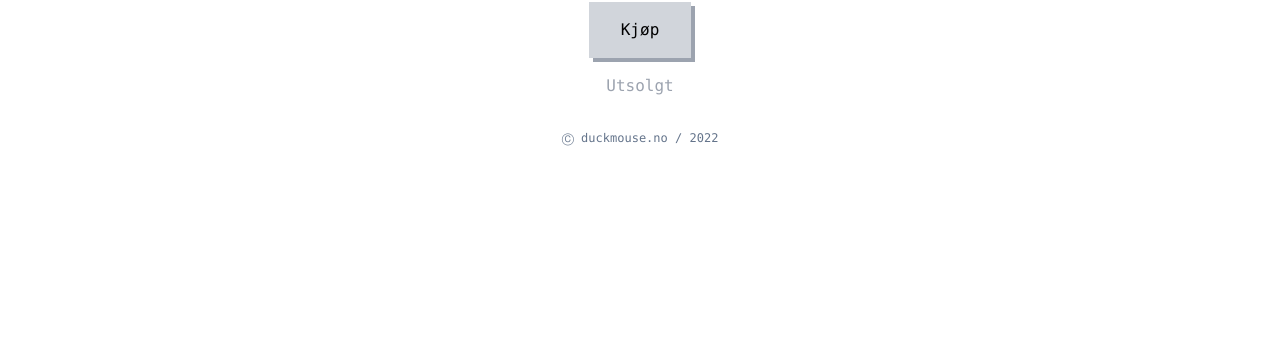
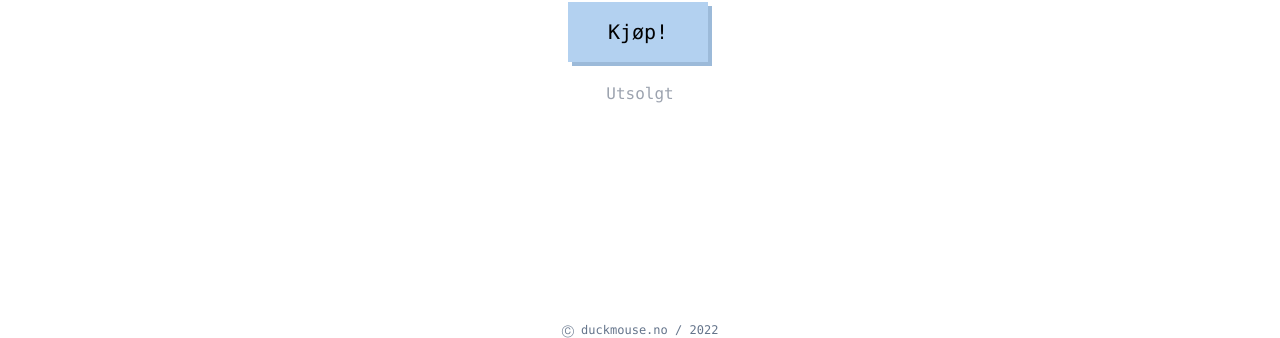
Before and after one commit to duckmouse-no/duckmouse.no, a Gatsby site: page / in a window 1280 px wide. Shown: the part 462-800 px from the top of the page. Built offline with nearby package versions, Linux system fonts and the light colour scheme; Gatsby itself is replaced by a stand-in of ours.

Commit message:
Improve Button styling (#14)
* Improved Button styling

* added aaal the files

```diff
--- a/src/components/Button/button.css
+++ /dev/null
@@ -1,7 +0,0 @@
-button.button--primary {
-  filter: drop-shadow(4px 4px 0px #0ea5e9);
-}
-
-button.button--inactive {
-  filter: drop-shadow(4px 4px 0px #9ca3af);
-}
--- a/src/components/Button/index.tsx
+++ b/src/components/Button/index.tsx
@@ -1,19 +1,35 @@
-import React, { useEffect } from 'react';
-import './button.css';
+import React, { useState } from "react";
 
 interface ButtonProps {
   label: string;
-  type?: 'primary' | 'inactive';
+  type?: "primary" | "inactive";
 }
 
-export const Button = ({ label, type = 'primary' }) => {
-  const getClassName = () => {
-    return type === 'primary'
-      ? 'button--primary bg-sky-300 pt-4 pb-4 pl-8 pr-8'
-      : 'button--inactive bg-gray-300 pt-4 pb-4 pl-8 pr-8 cursor-default';
+const getClassName = (type) => {
+  return type === "primary"
+    ? "bg-btnA drop-shadow-btnA mb-4px mr-4px"
+    : "bg-btnI drop-shadow-mdI mb-4px mr-4px cursor-default";
+};
+
+export const Button = ({ label, type = "primary" }) => {
+  const [className, setClassName] = useState(getClassName(type));
+
+  const handleClick = () => {
+    if (type != "inactive") {
+      setClassName("bg-btnA mt-4px ml-4px");
+      setTimeout(
+        () => setClassName("bg-btnA mb-4px mr-4px drop-shadow-btnA"),
+        100
+      );
+    }
   };
 
-  const className = getClassName();
-
-  return <button className={className}>{label}</button>;
+  return (
+    <button
+      onClick={handleClick}
+      className={className + " text-xl pt-4 pb-4 pl-10 pr-10"}
+    >
+      {label}
+    </button>
+  );
 };
--- a/src/components/Footer/index.tsx
+++ b/src/components/Footer/index.tsx
@@ -1,8 +1,8 @@
-import React from 'react';
+import React from "react";
 
 export const Footer = () => (
-  <footer className='w-screen text-center'>
-    <p className='text-xs text-slate-500 flex-grow mt-8'>
+  <footer className="w-screen text-center">
+    <p className="absolute inset-x-0 bottom-0 text-xs text-slate-500 flex-grow mt-8">
       Ⓒ duckmouse.no / 2022
     </p>
   </footer>
--- a/src/pages/index.tsx
+++ b/src/pages/index.tsx
@@ -1,23 +1,23 @@
-import React from 'react';
-import { StaticImage } from 'gatsby-plugin-image';
-import { Footer } from '../components/Footer';
-import { Navbar } from '../components/Navbar';
-import { Layout } from '../templates/Layout';
-import { Button } from '../components/Button';
+import React from "react";
+import { StaticImage } from "gatsby-plugin-image";
+import { Footer } from "../components/Footer";
+import { Navbar } from "../components/Navbar";
+import { Layout } from "../templates/Layout";
+import { Button } from "../components/Button";
 
 const IndexPage = () => (
   <Layout>
-    <main className='text-center'>
+    <main className="text-center">
       <StaticImage
-        src='../images/duckmouse.png'
-        alt='Duckmouse'
+        src="../images/duckmouse.png"
+        alt="Duckmouse"
         width={500}
-        className='mt-16'
-        placeholder='none'
+        className="mt-16"
+        placeholder="none"
       />
-      <h1 className='text-3xl mb-4'>DØKKMOUSE</h1>
-      <Button label='Kjøp' type='inactive' />
-      <p className='mt-4 text-gray-400'>Utsolgt</p>
+      <h1 className="text-3xl mb-4">døkkmouse</h1>
+      <Button label="Kjøp!" type="primary" />
+      <p className="mt-4 text-gray-400">Utsolgt</p>
     </main>
   </Layout>
 );
--- a/tailwind.config.js
+++ b/tailwind.config.js
@@ -1,7 +1,19 @@
 module.exports = {
   content: ['./src/**/*.{js,jsx,ts,tsx}'],
   theme: {
-    extend: {},
+    extend: {
+      colors: {
+        'btnA': '#B3D1F0',
+        'btnI': '#C2C7CB',
+      },
+      dropShadow: {
+        'btnA': '4px 4px 0px #9CBAD9',
+        'btnI': '4px 4px 0px #979DA4',
+      },
+      spacing: {
+        '4px': '4px',
+      },
+    },
   },
   plugins: [],
 };
```
